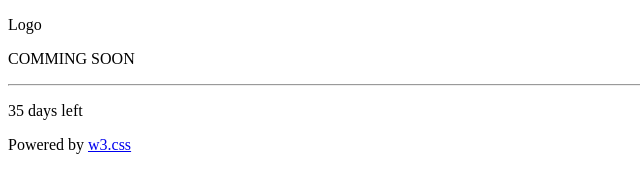
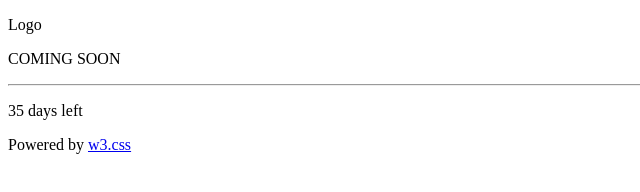
Before and after one commit to Salondar/responsive_design_practise, a plain HTML site: page coming_soon_template/index.html in a window 1280 px wide. Shown: the full height of the page, 0-640 px from the left. Drawn offline with Linux system fonts and the light colour scheme.

Commit message:
Change main text

```diff
--- a/coming_soon_template/index.html
+++ b/coming_soon_template/index.html
@@ -14,7 +14,7 @@
         <p class="logo">Logo</p>
     </div>
     <div class="content-container">
-        <p class="main-text">COMMING SOON</p>
+        <p class="main-text">COMING SOON</p>
         <hr>
         <p class="days-left">35 days left</p>
     </div>
```
